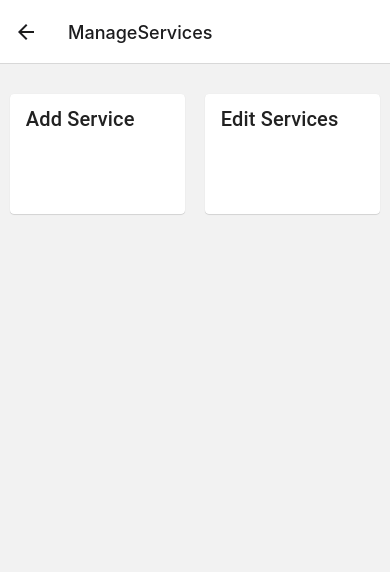
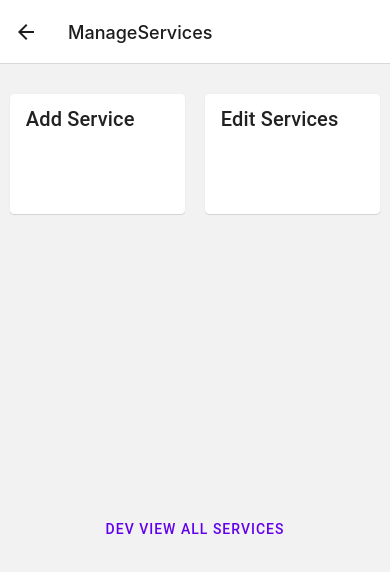
Before and after one commit to sidaath/payment_tracker, a React Native app: screen /ManageServices in a window 390 px wide. Shown: the top 572 px of the page. Built offline with nearby package versions, Linux system fonts and the light colour scheme.

Commit message:
dev - log saved services

```diff
--- a/App/Screens/ManageServices/ManageServicesHome.js
+++ b/App/Screens/ManageServices/ManageServicesHome.js
@@ -1,6 +1,7 @@
 import React from 'react';
 import {StyleSheet, View} from 'react-native';
-import {Card} from 'react-native-paper';
+import {Button, Card} from 'react-native-paper';
+import { viewAllServices } from '../../ViewModel/Services';
 import { screenAddService, screenEditService } from '../ScreenNames';
 
 class ManageServicesHome extends React.Component {
@@ -21,6 +22,10 @@ class ManageServicesHome extends React.Component {
     }
 
 
+    const peek = async () =>{
+      const res = await viewAllServices()
+      console.log("All Services : \n",res)
+    }
     return (
       <View style={styles.container}>
 
@@ -32,6 +37,7 @@ class ManageServicesHome extends React.Component {
         <Card style={styles.cardButton} onPress={()=>{handlePress("EditService")}}>
           <Card.Title title="Edit Services" />
         </Card>
+        <Button onPress={()=>{peek()}}>Dev View All Services</Button>
       </View>
     );
   }
```
